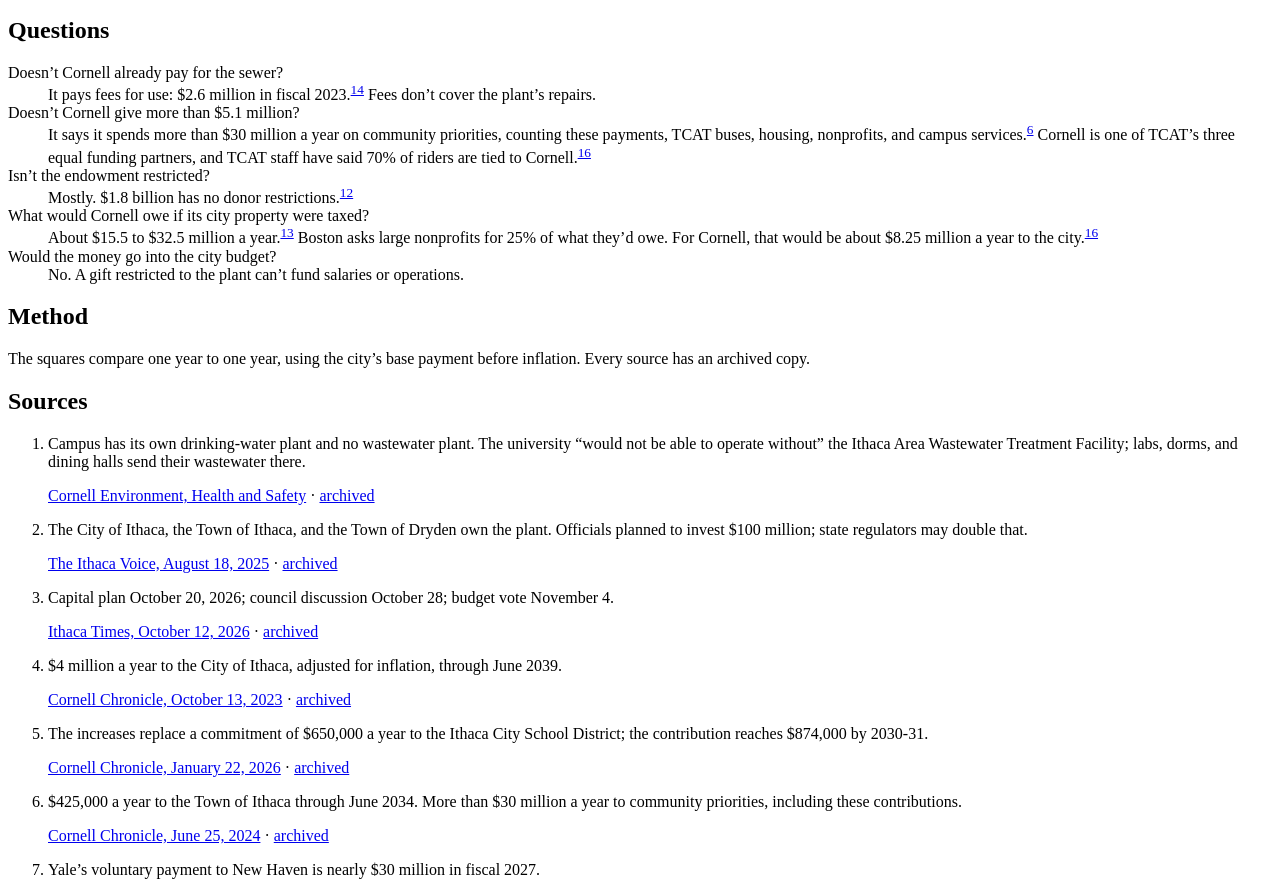
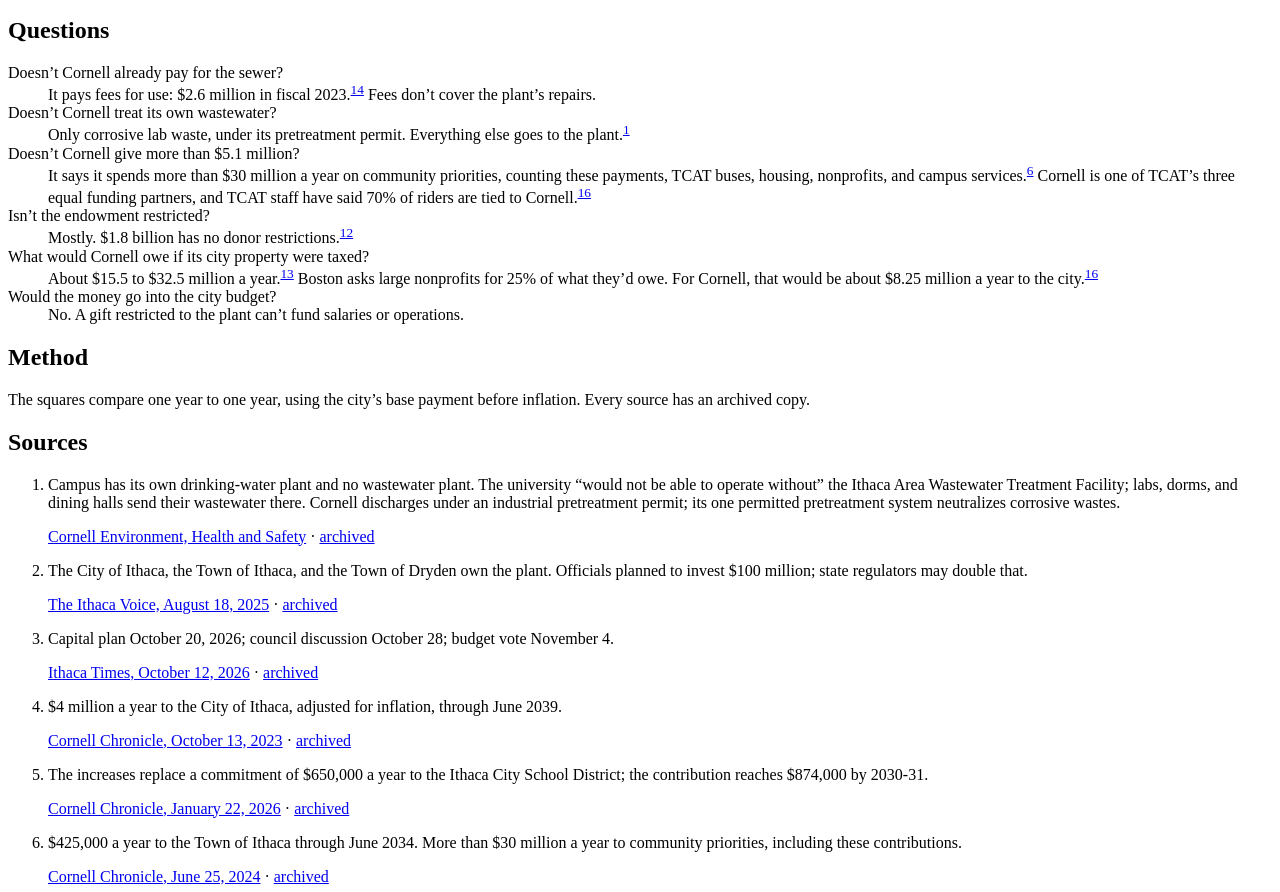
Before and after one commit to IthacaShare/IthacaShare.org, a website: page public/wastewater/index.html in a window 1280 px wide. Shown: the part 831-1723 px from the top of the page. Drawn offline with Linux system fonts and the light colour scheme.

Commit message:
Wastewater: answer whether Cornell treats its own wastewater

```diff
--- a/public/wastewater/index.html
+++ b/public/wastewater/index.html
@@ -76,6 +76,9 @@
           <dt>Doesn’t Cornell already pay for the sewer?</dt>
           <dd>It pays fees for use: $2.6&nbsp;million in fiscal&nbsp;2023.<sup class="fn"><a href="#s14" aria-label="Source 14: Cornell Chronicle, April 3, 2024">14</a></sup> Fees don’t cover the plant’s repairs.</dd>
 
+          <dt>Doesn’t Cornell treat its own wastewater?</dt>
+          <dd>Only corrosive lab waste, under its pretreatment permit. Everything else goes to the plant.<sup class="fn"><a href="#s1" aria-label="Source 1: Cornell Environment, Health and Safety">1</a></sup></dd>
+
           <dt>Doesn’t Cornell give more than $5.1&nbsp;million?</dt>
           <dd>It says it spends more than $30&nbsp;million a year on community priorities, counting these payments, TCAT buses, housing, nonprofits, and campus services.<sup class="fn"><a href="#s6" aria-label="Source 6: Cornell Chronicle, June 25, 2024">6</a></sup> Cornell is one of TCAT’s three equal funding partners, and TCAT staff have said 70% of riders are tied to Cornell.<sup class="fn"><a href="#s16" aria-label="Source 16: Ithaca Times, February 15, 2023">16</a></sup></dd>
 
@@ -99,7 +102,7 @@
         <h2>Sources</h2>
         <ol class="sources">
           <li id="s1">
-            <p>Campus has its own drinking-water plant and no wastewater plant. The university “would not be able to operate without” the Ithaca Area Wastewater Treatment Facility; labs, dorms, and dining halls send their wastewater there.</p>
+            <p>Campus has its own drinking-water plant and no wastewater plant. The university “would not be able to operate without” the Ithaca Area Wastewater Treatment Facility; labs, dorms, and dining halls send their wastewater there. Cornell discharges under an industrial pretreatment permit; its one permitted pretreatment system neutralizes corrosive wastes.</p>
             <a class="link" href="https://www.ehs.cornell.edu/environmental-compliance/water-management/municipal-sanitary-sewer#:~:text=would%20not%20be%20able%20to%20operate%20without">Cornell Environment, Health and Safety</a><span class="nowrap">&nbsp;· <a class="archived" href="https://web.archive.org/web/20260612084058/https://www.ehs.cornell.edu/environmental-compliance/water-management/municipal-sanitary-sewer" aria-label="Archived copy: Cornell Environment, Health and Safety">archived</a></span>
           </li>
           <li id="s2">
```
